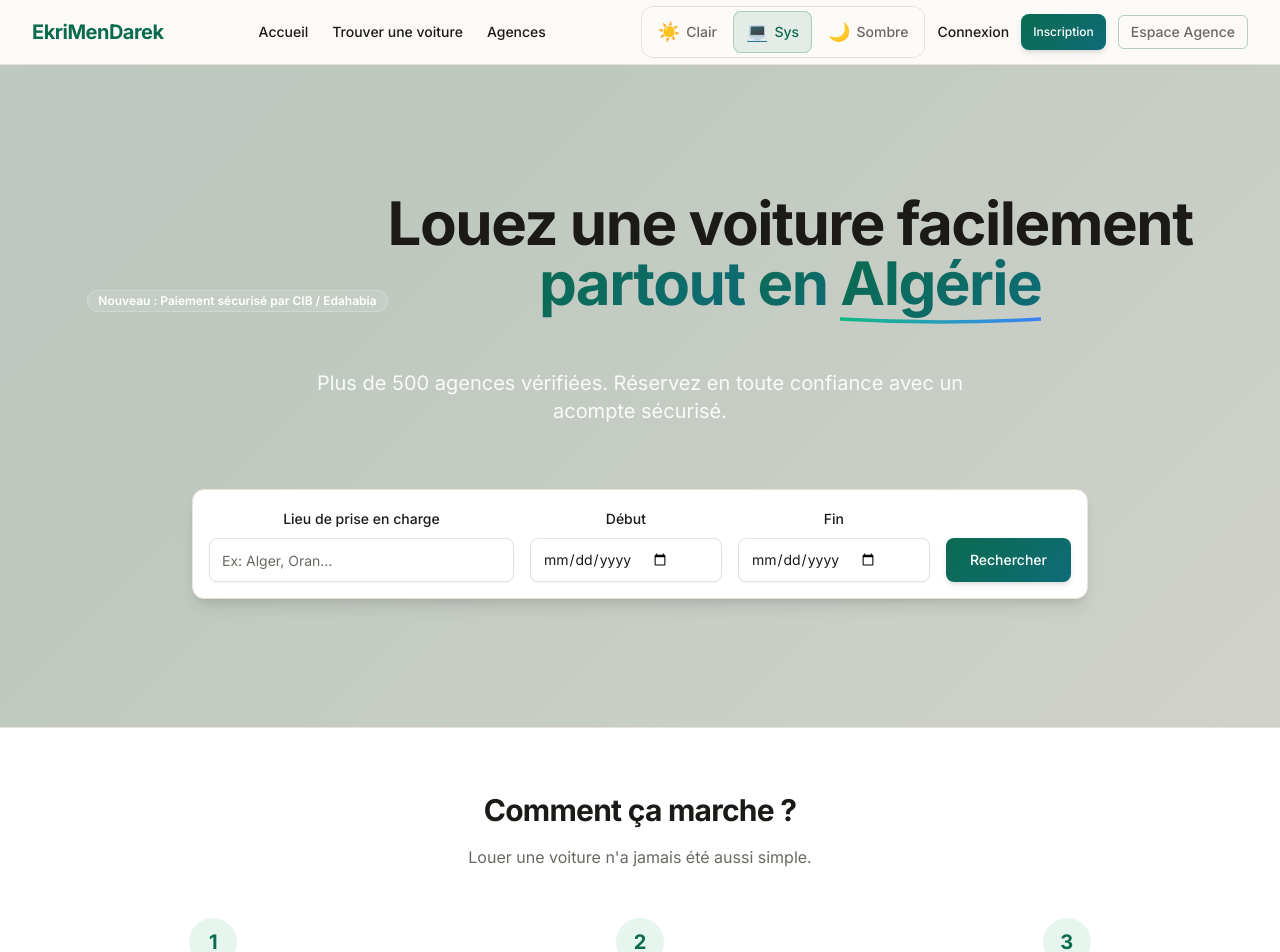
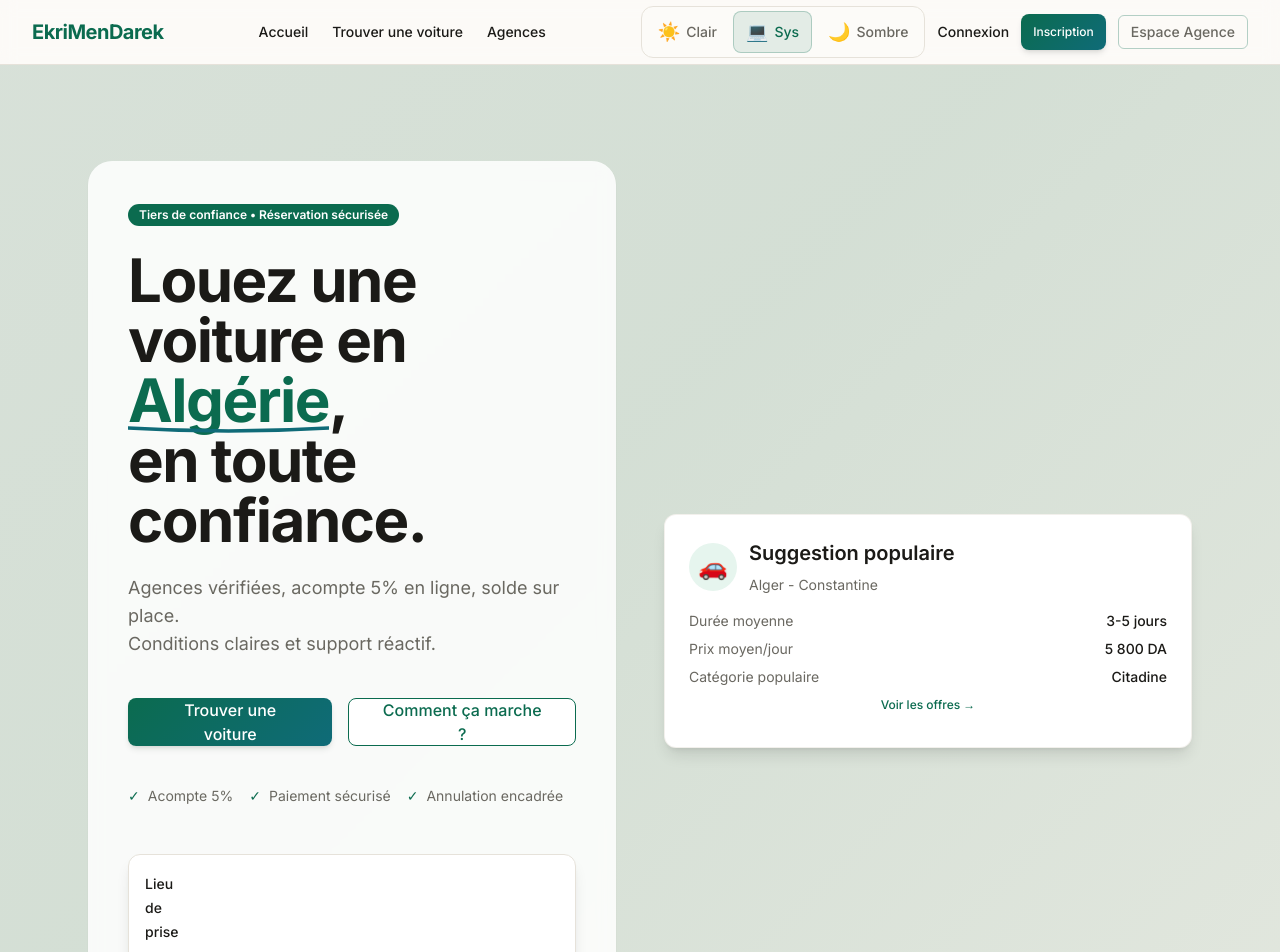
Before and after one commit to echeballah-coder/ekrimendarek-fullstack, a Next.js app in the folder frontend/: page / in a window 1280 px wide. Shown: the top 952 px of the page. Built offline with nearby package versions, Linux system fonts and the light colour scheme.

Commit message:
F4.4 : hero premium + animation anime.js cohérente (light/dark) + optimisée

```diff
--- a/frontend/app/page.tsx
+++ b/frontend/app/page.tsx
@@ -1,6 +1,6 @@
 import { SearchBar } from "@/features/search/components/SearchBar"
 import Link from "next/link"
-import { buttonBaseStyles, buttonSizes, buttonVariants } from "@/components/ui/Button"
+import { Button } from "@/components/ui/Button"
 import { Card, CardContent } from "@/components/ui/Card"
 import { Badge } from "@/components/ui/Badge"
 import { AnimatedSection } from "@/components/animations/AnimatedSection"
@@ -11,34 +11,105 @@ export default function Home() {
     return (
         <div className="flex flex-col min-h-screen">
 
-            {/* Hero Section */}
-            <AnimatedSection className="relative px-4 pt-16 pb-24 lg:pt-24 lg:pb-32 overflow-hidden hero-gradient-bg">
-                {/* Background Decor */}
-                <div className="absolute top-0 left-0 w-full h-full bg-black/10 pointer-events-none" />
+            {/* Hero Section Premium */}
+            <section className="relative px-4 py-16 lg:py-24 overflow-hidden hero-gradient-bg">
+                <div className="container-emd relative z-10">
+                    <div className="grid lg:grid-cols-2 gap-12 items-center">
 
-                <div className="container mx-auto text-center relative z-10 space-y-8">
-                    <Badge variant="secondary" className="mb-4 bg-white/10 text-white border-white/20 backdrop-blur-sm">
-                        Nouveau : Paiement sécurisé par CIB / Edahabia
-                    </Badge>
+                        {/* Gauche : Contenu principal */}
+                        <AnimatedSection className="hero-panel space-y-6">
+                            <Badge className="badge-brand">
+                                Tiers de confiance • Réservation sécurisée
+                            </Badge>
 
-                    <HeroTitleAnimated />
+                            <HeroTitleAnimated />
 
-                    <p className="text-xl text-brand-textMuted max-w-2xl mx-auto text-white/90">
-                        Plus de 500 agences vérifiées. Réservez en toute confiance avec un acompte sécurisé.
-                    </p>
+                            <p className="text-lg text-muted">
+                                Agences vérifiées, acompte 5% en ligne, solde sur place.<br />
+                                Conditions claires et support réactif.
+                            </p>
 
-                    <div className="pt-8">
-                        <SearchBar />
+                            {/* CTAs */}
+                            <div className="flex flex-col sm:flex-row gap-4 pt-4">
+                                <Link href="/recherche">
+                                    <Button variant="primary" size="lg" className="w-full sm:w-auto">
+                                        Trouver une voiture
+                                    </Button>
+                                </Link>
+                                <Link href="/comment-ca-marche">
+                                    <Button variant="secondary" size="lg" className="w-full sm:w-auto">
+                                        Comment ça marche ?
+                                    </Button>
+                                </Link>
+                            </div>
+
+                            {/* Trust line */}
+                            <div className="flex flex-wrap items-center gap-4 pt-4 text-sm text-muted">
+                                <div className="flex items-center gap-2">
+                                    <span className="text-brand">✓</span>
+                                    <span>Acompte 5%</span>
+                                </div>
+                                <div className="flex items-center gap-2">
+                                    <span className="text-brand">✓</span>
+                                    <span>Paiement sécurisé</span>
+                                </div>
+                                <div className="flex items-center gap-2">
+                                    <span className="text-brand">✓</span>
+                                    <span>Annulation encadrée</span>
+                                </div>
+                            </div>
+
+                            {/* SearchBar intégrée */}
+                            <div className="pt-6">
+                                <SearchBar />
+                            </div>
+                        </AnimatedSection>
+
+                        {/* Droite : Card suggestion */}
+                        <AnimatedSection delay={0.2} className="hidden lg:block">
+                            <Card className="card border-border/50 shadow-lg">
+                                <CardContent className="p-6 space-y-4">
+                                    <div className="flex items-center gap-3">
+                                        <div className="w-12 h-12 rounded-full bg-brandSoft flex items-center justify-center text-brand text-2xl">
+                                            🚗
+                                        </div>
+                                        <div>
+                                            <h3 className="font-semibold text-text">Suggestion populaire</h3>
+                                            <p className="text-sm text-muted">Alger - Constantine</p>
+                                        </div>
+                                    </div>
+                                    <div className="space-y-2">
+                                        <div className="flex justify-between text-sm">
+                                            <span className="text-muted">Durée moyenne</span>
+                                            <span className="font-medium text-text">3-5 jours</span>
+                                        </div>
+                                        <div className="flex justify-between text-sm">
+                                            <span className="text-muted">Prix moyen/jour</span>
+                                            <span className="font-medium text-text">5 800 DA</span>
+                                        </div>
+                                        <div className="flex justify-between text-sm">
+                                            <span className="text-muted">Catégorie populaire</span>
+                                            <span className="font-medium text-text">Citadine</span>
+                                        </div>
+                                    </div>
+                                    <Link href="/recherche?wilaya=alger">
+                                        <Button variant="ghost" size="sm" className="w-full">
+                                            Voir les offres →
+                                        </Button>
+                                    </Link>
+                                </CardContent>
+                            </Card>
+                        </AnimatedSection>
                     </div>
                 </div>
-            </AnimatedSection>
+            </section>
 
             {/* Comment ça marche */}
-            <AnimatedSection delay={0.1} className="py-16 bg-brand-surface border-y border-brand-border">
-                <div className="container mx-auto px-4">
+            <AnimatedSection delay={0.1} className="py-16 bg-surface border-y border-border">
+                <div className="container-emd">
                     <div className="text-center mb-12">
-                        <h2 className="text-3xl font-bold text-brand-text mb-4">Comment ça marche ?</h2>
-                        <p className="text-brand-textMuted">Louer une voiture n&apos;a jamais été aussi simple.</p>
+                        <h2 className="text-3xl font-bold text-text mb-4">Comment ça marche ?</h2>
+                        <p className="text-muted">Louer une voiture n&apos;a jamais été aussi simple.</p>
                     </div>
 
                     <div className="grid md:grid-cols-3 gap-8">
@@ -48,11 +119,11 @@ export default function Home() {
                             { title: "3. Roulez", desc: "Payez le reste en agence et profitez de la route !" }
                         ].map((step, i) => (
                             <div key={i} className="text-center space-y-4">
-                                <div className="w-12 h-12 rounded-full bg-brand-accentSoft text-brand-accent flex items-center justify-center text-xl font-bold mx-auto">
+                                <div className="w-12 h-12 rounded-full bg-brandSoft text-brand flex items-center justify-center text-xl font-bold mx-auto">
                                     {i + 1}
                                 </div>
-                                <h3 className="text-xl font-semibold text-brand-text">{step.title}</h3>
-                                <p className="text-brand-textMuted">{step.desc}</p>
+                                <h3 className="text-xl font-semibold text-text">{step.title}</h3>
+                                <p className="text-muted">{step.desc}</p>
                             </div>
                         ))}
                     </div>
@@ -61,9 +132,9 @@ export default function Home() {
 
             {/* Pourquoi nous choisir */}
             <AnimatedSection delay={0.2} className="py-16">
-                <div className="container mx-auto px-4">
+                <div className="container-emd">
                     <div className="text-center mb-12">
-                        <h2 className="text-3xl font-bold text-brand-text mb-4">Pourquoi choisir EkriMenDarek ?</h2>
+                        <h2 className="text-3xl font-bold text-text mb-4">Pourquoi choisir EkriMenDarek ?</h2>
                     </div>
 
                     <div className="grid md:grid-cols-2 lg:grid-cols-4 gap-6">
@@ -73,23 +144,16 @@ export default function Home() {
                             { title: "Support Local", desc: "Une équipe basée à Alger à votre écoute 7j/7." },
                             { title: "Acompte CIB/Edahabia", desc: "Paiement sécurisé avec vos cartes nationales." }
                         ].map((feature, i) => (
-                            <Card key={i} className="border-brand-border/50 hover:border-brand-accent/50 transition-colors">
+                            <Card key={i} className="card-soft border-border/50 hover:border-brand/50 transition-colors">
                                 <CardContent className="pt-6">
-                                    <h3 className="font-semibold text-brand-text mb-2">{feature.title}</h3>
-                                    <p className="text-sm text-brand-textMuted">{feature.desc}</p>
+                                    <h3 className="font-semibold text-text mb-2">{feature.title}</h3>
+                                    <p className="text-sm text-muted">{feature.desc}</p>
                                 </CardContent>
                             </Card>
                         ))}
                     </div>
-
-                    <div className="mt-12 text-center">
-                        <Link href="/recherche" className={cn(buttonBaseStyles, buttonVariants.primary, buttonSizes.lg)}>
-                            Voir toutes les offres de véhicules
-                        </Link>
-                    </div>
                 </div>
             </AnimatedSection>
-
         </div>
     )
 }
--- a/frontend/components/home/HeroTitleAnimated.tsx
+++ b/frontend/components/home/HeroTitleAnimated.tsx
@@ -6,7 +6,7 @@ import { useReducedMotion } from "framer-motion"
 export function HeroTitleAnimated() {
     const titleRef = useRef<HTMLHeadingElement>(null)
     const underlineRef = useRef<SVGPathElement>(null)
-    const hasAnimatedRef = useRef(false) // Prevent re-animation on re-renders
+    const hasAnimatedRef = useRef(false)
     const shouldReduceMotion = useReducedMotion()
 
     useEffect(() => {
@@ -19,6 +19,20 @@ export function HeroTitleAnimated() {
         // Mark as animated
         hasAnimatedRef.current = true
 
+        // Get colors from CSS variables (EMD tokens)
+        const root = document.documentElement
+        const computedStyle = getComputedStyle(root)
+
+        // Extract RGB values and convert to hex for anime.js
+        const brand = `rgb(${computedStyle.getPropertyValue('--brand').trim()})`
+        const brand2 = `rgb(${computedStyle.getPropertyValue('--brand2').trim()})`
+
+        // Set will-change for performance
+        const words = document.querySelectorAll('.hero-title-word')
+        words.forEach(word => {
+            (word as HTMLElement).style.willChange = 'transform, opacity'
+        })
+
         // Lazy-load anime.js only when needed (non-blocking)
         import("animejs")
             .then((anime) => {
@@ -27,16 +41,16 @@ export function HeroTitleAnimated() {
                 // Text reveal animation
                 const titleAnimation = animeInstance.timeline({
                     easing: 'easeOutExpo',
-                    duration: 1000,
-                    delay: 300 // Slight delay after page load
+                    duration: 800,
+                    delay: 200
                 })
 
                 titleAnimation
                     .add({
                         targets: '.hero-title-word',
-                        translateY: [20, 0],
+                        translateY: [15, 0],
                         opacity: [0, 1],
-                        delay: animeInstance.stagger(100),
+                        delay: animeInstance.stagger(80),
                         easing: 'easeOutExpo'
                     })
                     .add({
@@ -44,8 +58,13 @@ export function HeroTitleAnimated() {
                         strokeDashoffset: [animeInstance.setDashoffset, 0],
                         opacity: [0, 1],
                         easing: 'easeInOutSine',
-                        duration: 800
-                    }, '-=600') // Overlap with text
+                        duration: 600
+                    }, '-=400') // Overlap with text
+
+                // Apply token colors to SVG inline
+                if (underlineRef.current) {
+                    underlineRef.current.style.stroke = brand2
+                }
             })
             .catch((error) => {
                 console.error('Failed to load anime.js:', error)
@@ -61,47 +80,47 @@ export function HeroTitleAnimated() {
                     path.style.strokeDashoffset = '0'
                 }
             })
-    }, [shouldReduceMotion]) // Dependencies: only shouldReduceMotion
+            .finally(() => {
+                // Remove will-change after animation
+                setTimeout(() => {
+                    words.forEach(word => {
+                        (word as HTMLElement).style.willChange = 'auto'
+                    })
+                }, 1200)
+            })
+    }, [shouldReduceMotion])
 
     return (
-        <div className="relative inline-block">
-            <h1 ref={titleRef} className="text-4xl sm:text-5xl lg:text-6xl font-bold tracking-tight text-brand-text max-w-4xl mx-auto relative z-10">
+        <div className="relative">
+            <h1 ref={titleRef} className="text-4xl sm:text-5xl lg:text-6xl font-bold tracking-tight text-text max-w-4xl relative z-10">
                 <span className="hero-title-word inline-block opacity-0">Louez</span>{' '}
                 <span className="hero-title-word inline-block opacity-0">une</span>{' '}
                 <span className="hero-title-word inline-block opacity-0">voiture</span>{' '}
-                <span className="hero-title-word inline-block opacity-0">facilement</span>{' '}
-                <br className="hidden sm:block" />
-                <span className="hero-title-word inline-block opacity-0 text-transparent bg-clip-text bg-brand-gradient pb-2">
-                    partout
-                </span>{' '}
-                <span className="hero-title-word inline-block opacity-0 text-transparent bg-clip-text bg-brand-gradient pb-2">
-                    en
-                </span>{' '}
-                <span className="hero-title-word inline-block opacity-0 text-transparent bg-clip-text bg-brand-gradient pb-2 relative">
+                <span className="hero-title-word inline-block opacity-0">en</span>{' '}
+                <span className="hero-title-word inline-block opacity-0 text-brand relative">
                     Algérie
-                    {/* SVG Accent under "Algérie" */}
+                    {/* SVG Underline signature sous "Algérie" */}
                     <svg
                         className="absolute w-full h-3 -bottom-1 left-0 pointer-events-none"
                         viewBox="0 0 100 10"
                         preserveAspectRatio="none"
+                        aria-hidden="true"
                     >
                         <path
                             ref={underlineRef}
                             d="M0 5 Q 50 10 100 5"
                             fill="none"
-                            stroke="url(#gradient-accent)"
+                            stroke="currentColor"
                             strokeWidth="3"
-                            className="opacity-0"
+                            className="opacity-0 text-brand2"
                             strokeLinecap="round"
                         />
-                        <defs>
-                            <linearGradient id="gradient-accent" x1="0" x2="1" y1="0" y2="0">
-                                <stop offset="0%" stopColor="#10b981" />
-                                <stop offset="100%" stopColor="#3b82f6" />
-                            </linearGradient>
-                        </defs>
                     </svg>
-                </span>
+                </span>,{' '}
+                <br className="hidden sm:block" />
+                <span className="hero-title-word inline-block opacity-0">en</span>{' '}
+                <span className="hero-title-word inline-block opacity-0">toute</span>{' '}
+                <span className="hero-title-word inline-block opacity-0">confiance.</span>
             </h1>
 
             {/* CSS fallback for prefers-reduced-motion */}
```
